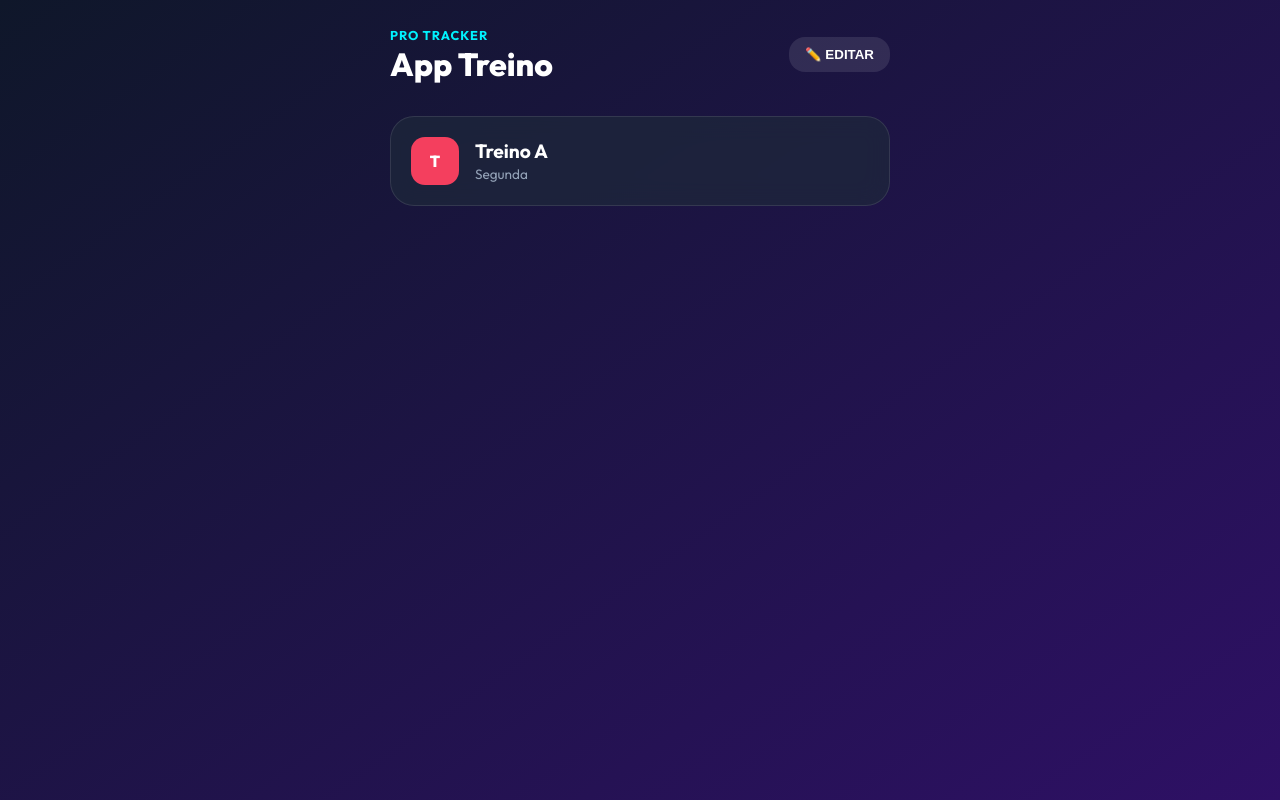
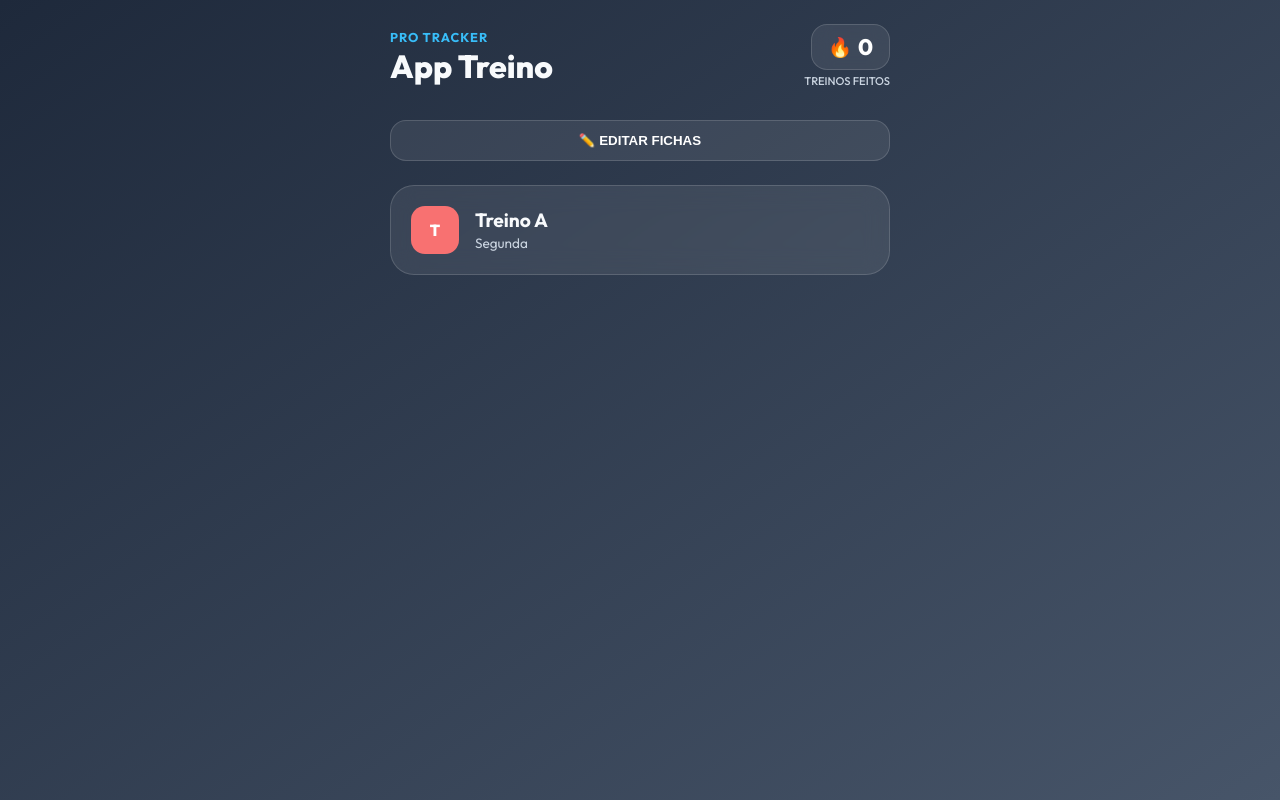
Before and after one commit to ciappinheiro-star/App-Treino, a Next.js app: page / in a window 1280 px wide. Built offline with nearby package versions, Linux system fonts and the light colour scheme.

Commit message:
Update page.js

```diff
--- a/app/page.js
+++ b/app/page.js
@@ -1,33 +1,32 @@
 'use client';
 import { useState, useEffect } from 'react';
 
-// Paleta Premium Dark
+// Paleta Elegante (Slate / Glass) - Mais clara e sofisticada
 const THEME = {
-  bg: 'linear-gradient(145deg, #0F172A 0%, #2E1065 100%)',
-  cardBg: 'rgba(30, 41, 59, 0.7)',
-  accent: '#00F2FE',
-  accentGradient: 'linear-gradient(135deg, #4FACFE 0%, #00F2FE 100%)',
+  bg: 'linear-gradient(145deg, #1E293B 0%, #475569 100%)', // Fundo grafite elegante
+  cardBg: 'rgba(255, 255, 255, 0.08)', // Vidro fosco mais leve
+  accent: '#38BDF8', // Azul celeste suave
+  accentGradient: 'linear-gradient(135deg, #7DD3FC 0%, #38BDF8 100%)',
   success: '#10B981',
-  danger: '#EF4444',
-  textPrimary: '#FFFFFF',
-  textSecondary: '#94A3B8',
-  border: 'rgba(255, 255, 255, 0.1)',
-  inputBg: 'rgba(15, 23, 42, 0.6)'
+  danger: '#F43F5E',
+  textPrimary: '#F8FAFC',
+  textSecondary: '#CBD5E1', // Texto secundário mais claro
+  border: 'rgba(255, 255, 255, 0.15)',
+  inputBg: 'rgba(0, 0, 0, 0.15)'
 };
 
 export default function Home() {
-  // --- NOVOS ESTADOS PARA O MODO EDIÇÃO ---
   const [isEditing, setIsEditing] = useState(false);
-
   const [activeWorkout, setActiveWorkout] = useState(null);
-  const [completedWorkouts, setCompletedWorkouts] = useState([]);
   const [workoutSession, setWorkoutSession] = useState(null);
   const [restTimer, setRestTimer] = useState(null);
 
-  // Começando com uma ficha mais vazia para testar o modo de criação
+  // NOVO: Contador histórico de treinos concluídos
+  const [totalCompleted, setTotalCompleted] = useState(0);
+
   const [workouts, setWorkouts] = useState([
     {
-      id: 'TREINO_INICIAL', title: 'Treino A', category: 'Segunda', color: '#F43F5E',
+      id: 'TREINO_INICIAL', title: 'Treino A', category: 'Segunda', color: '#F87171',
       exercises: [
         { id: 'ex_inicial', name: 'Exemplo de Exercício', notes: '', restTime: 60, sets: [
           { id: 1, prev: '-', weight: 0, reps: 0, completed: false }
@@ -36,7 +35,7 @@ export default function Home() {
     }
   ]);
 
-  // CRONÔMETROS (Mantidos como estavam)
+  // CRONÔMETROS
   useEffect(() => {
     let interval;
     if (workoutSession && !isEditing) {
@@ -59,17 +58,17 @@ export default function Home() {
     return `${m.toString().padStart(2, '0')}:${s.toString().padStart(2, '0')}`;
   };
 
-  // --- FUNÇÕES DO MODO DE EDIÇÃO (NOVIDADE) ---
+  // FUNÇÕES DO MODO DE EDIÇÃO
   const addNewWorkout = () => {
     const newWorkout = {
       id: `W_${Date.now()}`,
       title: 'Novo Treino',
       category: 'Dia da Semana',
-      color: '#06B6D4',
+      color: '#38BDF8',
       exercises: []
     };
     setWorkouts([...workouts, newWorkout]);
-    setActiveWorkout(newWorkout.id); // Já abre o card novo
+    setActiveWorkout(newWorkout.id);
   };
 
   const deleteWorkout = (wId) => {
@@ -103,9 +102,17 @@ export default function Home() {
     setWorkouts(workouts.map(w => w.id === wId ? { ...w, [field]: value } : w));
   };
 
-  // --- FUNÇÕES DE EXECUÇÃO (Mantidas) ---
+  // FUNÇÕES DE EXECUÇÃO
+  const handleFinishWorkout = (wId) => {
+    setWorkoutSession(null);
+    setTotalCompleted(prev => prev + 1); // Soma +1 no contador geral
+
+    // Opcional: Aqui também poderiamos limpar os "checks" do treino finalizado
+    // para ele estar pronto para o próximo dia.
+  };
+
   const toggleSetComplete = (wId, exId, setIndex, restTime) => {
-    if (isEditing) return; // Desativa cliques de conclusão enquanto edita
+    if (isEditing) return;
     setWorkouts(workouts.map(w => w.id === wId ? {
         ...w, exercises: w.exercises.map(ex => ex.id === exId ? {
             ...ex, sets: ex.sets.map((s, i) => {
@@ -145,7 +152,7 @@ export default function Home() {
     <>
       <style jsx global>{`
         @import url('https://fonts.googleapis.com/css2?family=Outfit:wght@400;500;700;800&display=swap');
-        body { margin: 0; padding: 0; background: #0F172A; }
+        body { margin: 0; padding: 0; background: #1E293B; }
         * { box-sizing: border-box; }
         input[type="number"]::-webkit-inner-spin-button, input[type="number"]::-webkit-outer-spin-button { -webkit-appearance: none; margin: 0; }
       `}</style>
@@ -159,25 +166,36 @@ export default function Home() {
               <h1 style={{ margin: 0, fontSize: '2rem', fontWeight: '800' }}>App Treino</h1>
             </div>
 
-            {/* BOTÃO MODO EDIÇÃO */}
+            {/* NOVO CONTADOR GERAL */}
+            <div style={{ textAlign: 'right', display: 'flex', flexDirection: 'column', alignItems: 'flex-end' }}>
+              <div style={{ background: THEME.cardBg, padding: '8px 16px', borderRadius: '16px', backdropFilter: 'blur(10px)', border: `1px solid ${THEME.border}`, display: 'flex', alignItems: 'center', gap: '6px' }}>
+                <span style={{ fontSize: '1.2rem' }}>🔥</span>
+                <span style={{ fontSize: '1.4rem', fontWeight: '800', color: '#FFF' }}>{totalCompleted}</span>
+              </div>
+              <span style={{ fontSize: '0.7rem', color: THEME.textSecondary, marginTop: '4px', fontWeight: '500' }}>TREINOS FEITOS</span>
+            </div>
+          </header>
+
+          {/* BOTÃO EDITAR AGORA FICA ABAIXO DO HEADER */}
+          <div style={{ marginBottom: '24px' }}>
             <button
               onClick={() => {
                 setIsEditing(!isEditing);
-                setWorkoutSession(null); // Pausa treinos ativos ao editar
+                setWorkoutSession(null);
               }}
               style={{
-                background: isEditing ? THEME.success : 'rgba(255,255,255,0.1)', color: '#FFF',
-                border: 'none', padding: '10px 16px', borderRadius: '16px', fontWeight: '800', cursor: 'pointer', transition: '0.3s'
+                width: '100%', background: isEditing ? THEME.success : THEME.cardBg, color: '#FFF', border: `1px solid ${isEditing ? THEME.success : THEME.border}`,
+                padding: '12px', borderRadius: '16px', fontWeight: '800', cursor: 'pointer', transition: '0.3s', display: 'flex', justifyContent: 'center', gap: '8px', alignItems: 'center'
               }}
             >
-              {isEditing ? '✓ SALVAR' : '✏️ EDITAR'}
+              {isEditing ? '✓ SALVAR ALTERAÇÕES' : '✏️ EDITAR FICHAS'}
             </button>
-          </header>
+          </div>
 
           {restTimer > 0 && !isEditing && (
             <div style={{
               position: 'fixed', bottom: '24px', left: '50%', transform: 'translateX(-50%)', background: THEME.accentGradient, color: '#000', padding: '12px 24px',
-              borderRadius: '30px', boxShadow: '0 10px 25px rgba(0, 242, 254, 0.4)', zIndex: 1000, display: 'flex', alignItems: 'center', gap: '12px', fontWeight: '800'
+              borderRadius: '30px', boxShadow: '0 10px 25px rgba(56, 189, 248, 0.4)', zIndex: 1000, display: 'flex', alignItems: 'center', gap: '12px', fontWeight: '800'
             }}>
               <span>⏳ DESCANSO</span><span style={{ fontSize: '1.4rem' }}>{formatTime(restTimer)}</span>
             </div>
@@ -185,13 +203,14 @@ export default function Home() {
 
           <div style={{ display: 'flex', flexDirection: 'column', gap: '20px' }}>
             {workouts.map((w) => {
-              const isOpen = activeWorkout === w.id || isEditing; // No modo edição, deixa tudo aberto
+              const isOpen = activeWorkout === w.id || isEditing;
               const isRunning = workoutSession?.workoutId === w.id;
 
               return (
                 <div key={w.id} style={{
                   background: THEME.cardBg, backdropFilter: 'blur(12px)', borderRadius: '24px', padding: '20px',
-                  border: `1px solid ${isOpen ? (isEditing ? THEME.success : w.color) : THEME.border}`, transition: 'all 0.3s ease'
+                  border: `1px solid ${isOpen ? (isEditing ? THEME.success : w.color) : THEME.border}`, transition: 'all 0.3s ease',
+                  boxShadow: isOpen && !isEditing ? `0 0 20px ${w.color}15` : 'none'
                 }}>
 
                   {/* CABEÇALHO DO TREINO */}
@@ -204,9 +223,9 @@ export default function Home() {
                         {isEditing ? (
                           <>
                             <input value={w.title} onChange={(e) => updateWorkoutField(w.id, 'title', e.target.value)}
-                              style={{ width: '90%', background: 'transparent', border: `1px dashed ${THEME.border}`, color: '#FFF', fontWeight: '700', fontSize: '1.2rem', marginBottom: '4px', outline: 'none' }} />
+                              style={{ width: '90%', background: 'transparent', border: `1px dashed ${THEME.border}`, color: '#FFF', fontWeight: '700', fontSize: '1.2rem', marginBottom: '4px', outline: 'none', padding: '2px 4px' }} />
                             <input value={w.category} onChange={(e) => updateWorkoutField(w.id, 'category', e.target.value)}
-                              style={{ width: '90%', background: 'transparent', border: `1px dashed ${THEME.border}`, color: THEME.textSecondary, fontSize: '0.85rem', outline: 'none' }} />
+                              style={{ width: '90%', background: 'transparent', border: `1px dashed ${THEME.border}`, color: THEME.textSecondary, fontSize: '0.85rem', outline: 'none', padding: '2px 4px' }} />
                           </>
                         ) : (
                           <>
@@ -226,8 +245,8 @@ export default function Home() {
                     <div style={{ marginTop: '24px', paddingTop: '20px', borderTop: `1px solid ${THEME.border}` }}>
 
                       {!isEditing && (
-                        <button onClick={() => isRunning ? (setWorkoutSession(null), setCompletedWorkouts([...new Set([...completedWorkouts, w.id])])) : setWorkoutSession({ workoutId: w.id, seconds: 0 })}
-                          style={{ width: '100%', padding: '16px', borderRadius: '16px', background: isRunning ? THEME.success : THEME.accentGradient, color: isRunning ? '#FFF' : '#000', border: 'none', fontWeight: '800', cursor: 'pointer', marginBottom: '24px' }}
+                        <button onClick={() => isRunning ? handleFinishWorkout(w.id) : setWorkoutSession({ workoutId: w.id, seconds: 0 })}
+                          style={{ width: '100%', padding: '16px', borderRadius: '16px', background: isRunning ? THEME.success : THEME.accentGradient, color: isRunning ? '#FFF' : '#000', border: 'none', fontWeight: '800', cursor: 'pointer', marginBottom: '24px', boxShadow: '0 4px 15px rgba(0,0,0,0.2)' }}
                         >
                           {isRunning ? `✓ FINALIZAR TREINO (${formatTime(workoutSession.seconds)})` : '▶ INICIAR TREINO'}
                         </button>
@@ -235,12 +254,12 @@ export default function Home() {
 
                       {/* BLOCOS DE EXERCÍCIO */}
                       {w.exercises.map((ex) => (
-                        <div key={ex.id} style={{ background: 'rgba(0,0,0,0.2)', padding: '16px', borderRadius: '20px', marginBottom: '20px', border: `1px solid ${isEditing ? THEME.success : THEME.border}` }}>
+                        <div key={ex.id} style={{ background: THEME.inputBg, padding: '16px', borderRadius: '20px', marginBottom: '20px', border: `1px solid ${isEditing ? THEME.success : THEME.border}` }}>
 
                           <div style={{ display: 'flex', justifyContent: 'space-between', alignItems: 'flex-start', marginBottom: '12px' }}>
                             {isEditing ? (
                               <input value={ex.name} onChange={(e) => updateExerciseField(w.id, ex.id, 'name', e.target.value)}
-                                style={{ flex: 1, background: 'transparent', border: `1px dashed ${THEME.border}`, color: w.color, fontWeight: '700', fontSize: '1.1rem', marginRight: '10px' }} />
+                                style={{ flex: 1, background: 'transparent', border: `1px dashed ${THEME.border}`, color: w.color, fontWeight: '700', fontSize: '1.1rem', marginRight: '10px', padding: '4px' }} />
                             ) : (
                               <h4 style={{ margin: 0, fontSize: '1.1rem', fontWeight: '700', color: w.color, flex: 1 }}>{ex.name}</h4>
                             )}
@@ -251,7 +270,7 @@ export default function Home() {
                           </div>
 
                           <input type="text" value={ex.notes} onChange={(e) => updateExerciseField(w.id, ex.id, 'notes', e.target.value)} placeholder="Anotações..."
-                            readOnly={!isEditing} style={{ width: '100%', background: THEME.inputBg, border: isEditing ? `1px dashed ${THEME.border}` : 'none', padding: '10px', borderRadius: '10px', fontSize: '0.85rem', color: THEME.textSecondary, marginBottom: '16px' }}
+                            readOnly={!isEditing} style={{ width: '100%', background: isEditing ? 'rgba(0,0,0,0.3)' : 'transparent', border: isEditing ? `1px dashed ${THEME.border}` : 'none', padding: isEditing ? '10px' : '0 0 16px 0', borderRadius: '10px', fontSize: '0.85rem', color: THEME.textSecondary, marginBottom: '8px', outline: 'none' }}
                           />
 
                           <div style={{ display: 'grid', gridTemplateColumns: '30px 1fr 1fr 1fr 35px', gap: '6px', fontSize: '0.7rem', color: THEME.textSecondary, fontWeight: '700', textAlign: 'center', marginBottom: '10px' }}>
@@ -260,17 +279,17 @@ export default function Home() {
 
                           {ex.sets.map((set, idx) => (
                             <div key={set.id} style={{ display: 'grid', gridTemplateColumns: '30px 1fr 1fr 1fr 35px', gap: '6px', alignItems: 'center', marginBottom: '8px', textAlign: 'center', background: set.completed ? `${THEME.success}15` : 'transparent', padding: '6px 0', borderRadius: '12px' }}>
-                              <span style={{ fontWeight: '800' }}>{set.id}</span>
+                              <span style={{ fontWeight: '800', color: set.completed ? THEME.success : THEME.textPrimary }}>{set.id}</span>
                               <span style={{ fontSize: '0.75rem', opacity: 0.6 }}>{set.prev}</span>
-                              <input type="number" value={set.weight} onChange={(e) => updateSetData(w.id, ex.id, idx, 'weight', e.target.value)} readOnly={!isEditing && set.completed} style={{ width: '100%', textAlign: 'center', padding: '8px 4px', borderRadius: '8px', background: THEME.inputBg, border: 'none', color: '#FFF' }} />
-                              <input type="number" value={set.reps} onChange={(e) => updateSetData(w.id, ex.id, idx, 'reps', e.target.value)} readOnly={!isEditing && set.completed} style={{ width: '100%', textAlign: 'center', padding: '8px 4px', borderRadius: '8px', background: THEME.inputBg, border: 'none', color: '#FFF' }} />
-                              <div onClick={() => toggleSetComplete(w.id, ex.id, idx, ex.restTime)} style={{ width: '28px', height: '28px', margin: '0 auto', borderRadius: '8px', background: set.completed ? THEME.success : THEME.inputBg, cursor: isEditing ? 'default' : 'pointer', display: 'flex', alignItems: 'center', justifyContent: 'center' }}>
+                              <input type="number" value={set.weight} onChange={(e) => updateSetData(w.id, ex.id, idx, 'weight', e.target.value)} readOnly={!isEditing && set.completed} style={{ width: '100%', textAlign: 'center', padding: '8px 4px', borderRadius: '8px', background: 'rgba(255,255,255,0.05)', border: '1px solid rgba(255,255,255,0.1)', color: '#FFF' }} />
+                              <input type="number" value={set.reps} onChange={(e) => updateSetData(w.id, ex.id, idx, 'reps', e.target.value)} readOnly={!isEditing && set.completed} style={{ width: '100%', textAlign: 'center', padding: '8px 4px', borderRadius: '8px', background: 'rgba(255,255,255,0.05)', border: '1px solid rgba(255,255,255,0.1)', color: '#FFF' }} />
+                              <div onClick={() => toggleSetComplete(w.id, ex.id, idx, ex.restTime)} style={{ width: '28px', height: '28px', margin: '0 auto', borderRadius: '8px', background: set.completed ? THEME.success : 'rgba(255,255,255,0.05)', cursor: isEditing ? 'default' : 'pointer', display: 'flex', alignItems: 'center', justifyContent: 'center', border: `1px solid ${set.completed ? THEME.success : 'rgba(255,255,255,0.1)'}` }}>
                                 {set.completed && <span style={{ color: '#000', fontWeight: 'bold' }}>✓</span>}
                               </div>
                             </div>
                           ))}
 
-                          <button onClick={() => addSet(w.id, ex.id)} style={{ width: '100%', marginTop: '12px', padding: '10px', background: 'transparent', border: `1px dashed ${THEME.border}`, color: THEME.textSecondary, borderRadius: '12px', cursor: 'pointer' }}>
+                          <button onClick={() => addSet(w.id, ex.id)} style={{ width: '100%', marginTop: '12px', padding: '10px', background: 'transparent', border: `1px dashed ${THEME.border}`, color: THEME.textSecondary, borderRadius: '12px', cursor: 'pointer', transition: '0.2s' }}>
                             + Adicionar Série
                           </button>
                         </div>
```
